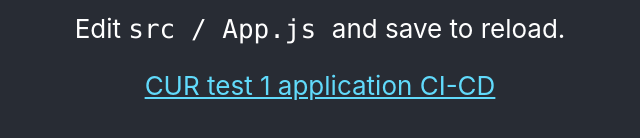
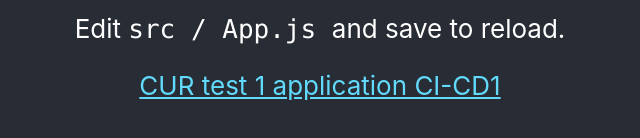
Before and after one commit to asagaonkarsumit/react-app-test, a React (Create React App) app: page / in a window 1280 px wide. Shown: the part 516-654 px from the top of the page, without its empty margins (320-960 px from the left). Built offline with nearby package versions, Linux system fonts and the light colour scheme.

Commit message:
CUR-test2

```diff
--- a/src/App.js
+++ b/src/App.js
@@ -15,7 +15,7 @@ function App() {
           target="_blank"
           rel="noopener noreferrer"
         >
-          CUR test 1 application CI-CD
+          CUR test 1 application CI-CD1
         </a>{" "}
       </header>{" "}
     </div>
```
